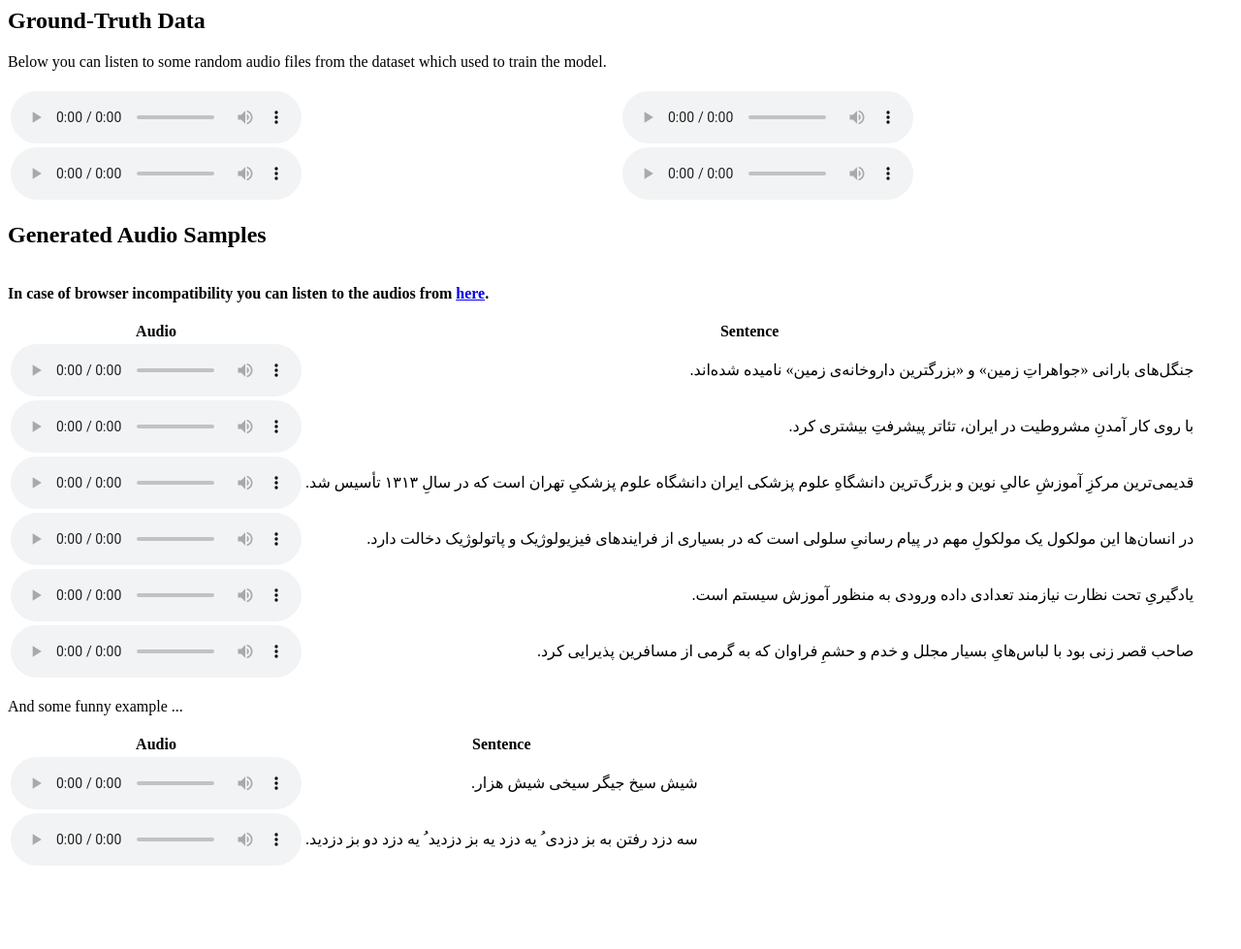
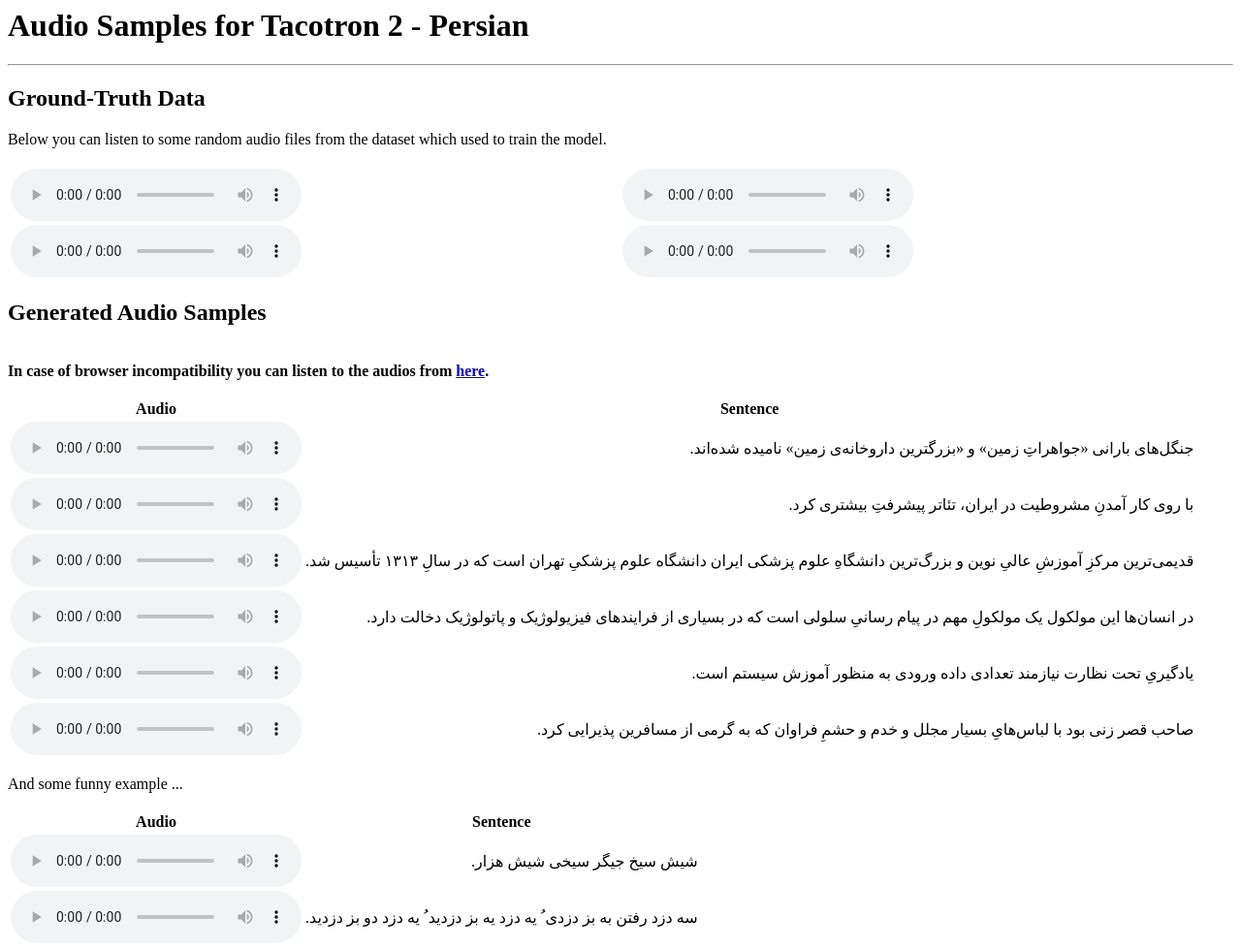
Before and after one commit to HamedHemati/Tacotron-2-Persian-Demo, a plain HTML site: page index.html in a window 1280 px wide. Shown: the whole page at 97% size. Before the commit the page ends 904 px from the top, so only its background shows below. Drawn offline with Linux system fonts and the light colour scheme.

Commit message:
Add title of the page on top

```diff
--- a/index.html
+++ b/index.html
@@ -1,10 +1,11 @@
 <html>
    <head>
       <meta charset="UTF-8">
-      <title>Audio samples for Tacotron 2 - Persian"</title>
+      <title>Audio samples for Tacotron 2 - Persian</title>
 
    </head>
-
+   <h1>Audio Samples for Tacotron 2 - Persian</h1>
+   <hr>
     <div>
         <a name="baseline_limit">
         <h2>Ground-Truth Data</h2>
```
